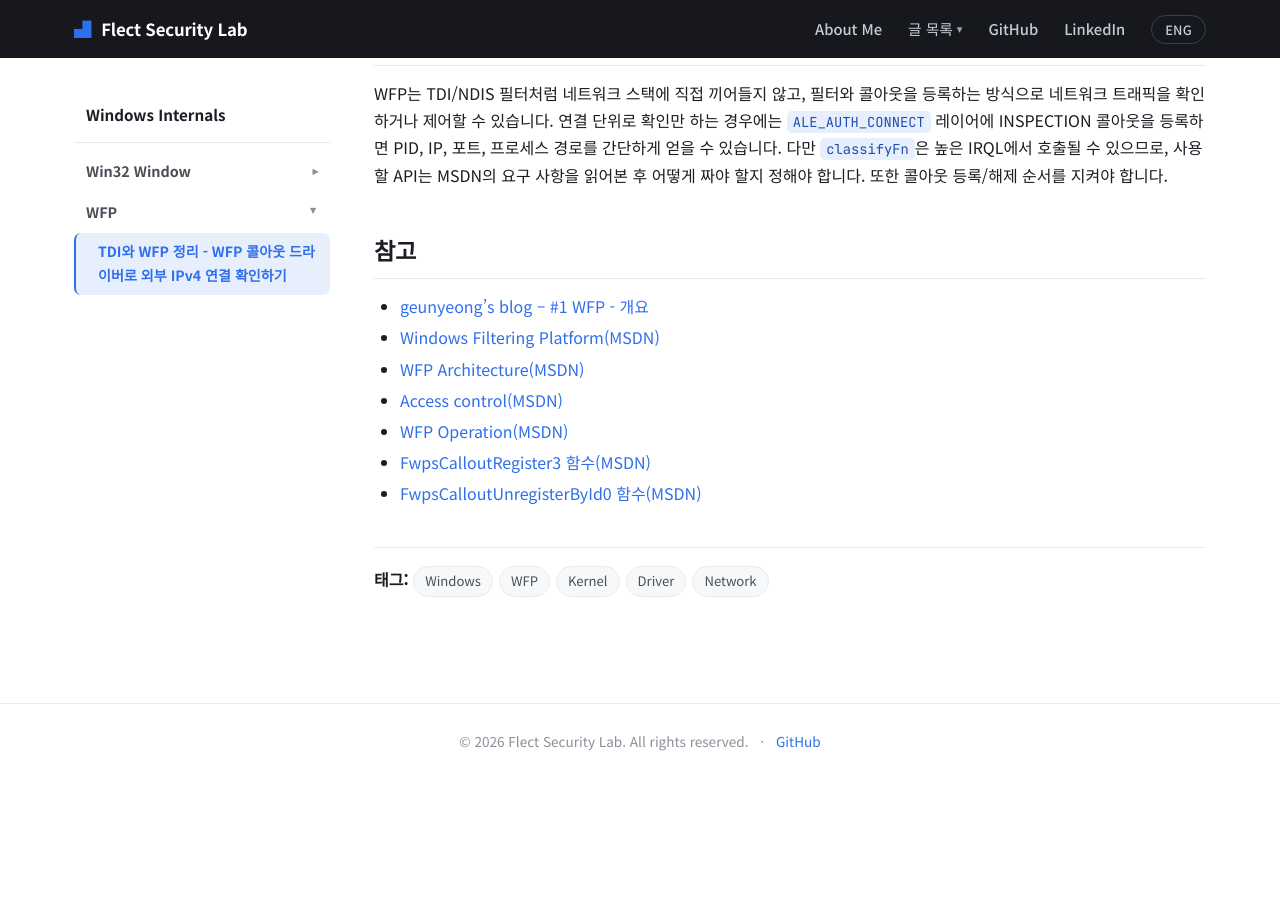
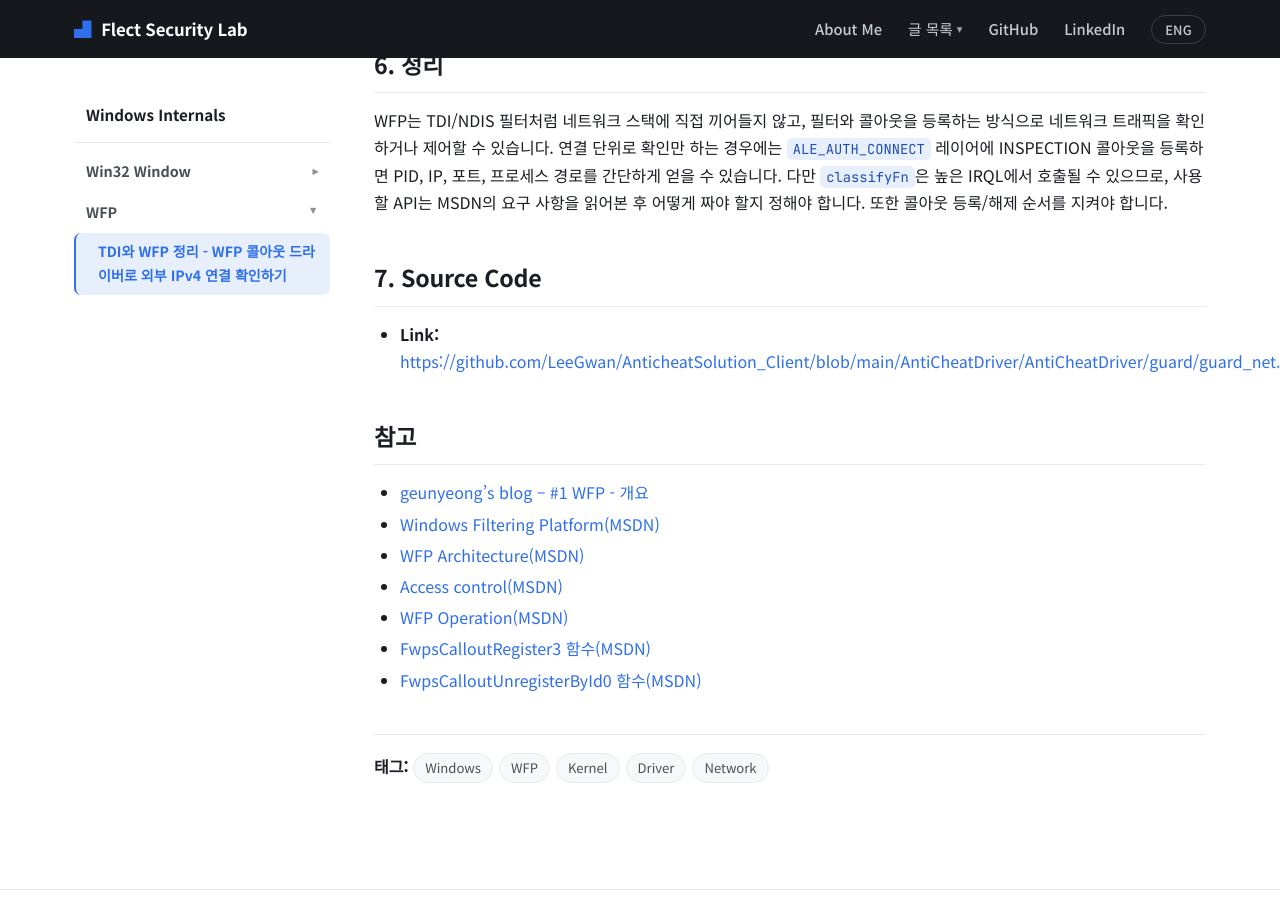
Before and after one commit to LeeGwan/LeeGwan.github.io, a Jekyll site: the page built from _ko/2026-11-21-tdi-wfp-callout.md, in a window 1280 px wide and 900 px high, scrolled down 6203 px. Built offline with Jekyll 4.4.1, drawn with Linux system fonts in a browser that asks for light colours; before the commit the page ends 6982 px from its top, so only the background shows below that.

Commit message:
Update 2026-11-21-tdi-wfp-callout.md

```diff
--- a/_ko/2026-11-21-tdi-wfp-callout.md
+++ b/_ko/2026-11-21-tdi-wfp-callout.md
@@ -151,6 +151,10 @@ classifyOut->actionType = FWP_ACTION_CONTINUE;   // INSPECTION이므로 판정
 
 WFP는 TDI/NDIS 필터처럼 네트워크 스택에 직접 끼어들지 않고, 필터와 콜아웃을 등록하는 방식으로 네트워크 트래픽을 확인하거나 제어할 수 있습니다. 연결 단위로 확인만 하는 경우에는 `ALE_AUTH_CONNECT` 레이어에 INSPECTION 콜아웃을 등록하면 PID, IP, 포트, 프로세스 경로를 간단하게 얻을 수 있습니다. 다만 `classifyFn`은 높은 IRQL에서 호출될 수 있으므로, 사용할 API는 MSDN의 요구 사항을 읽어본 후 어떻게 짜야 할지 정해야 합니다. 또한 콜아웃 등록/해제 순서를 지켜야 합니다.
 
+## 7. Source Code
+
+- **Link:** [https://github.com/LeeGwan/AnticheatSolution_Client/blob/main/AntiCheatDriver/AntiCheatDriver/guard/guard_net.c]([https://github.com/LeeGwan/VM-Devirtualizer-Pin.git](https://github.com/LeeGwan/AnticheatSolution_Client/blob/main/AntiCheatDriver/AntiCheatDriver/guard/guard_net.c))
+
 ## 참고
 
 - [geunyeong's blog – #1 WFP - 개요](https://geun-yeong.tistory.com/55)
```
